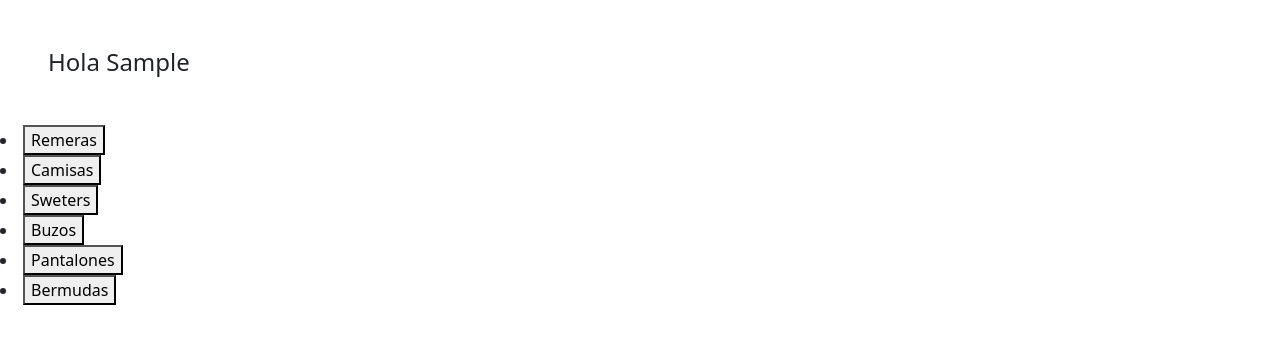
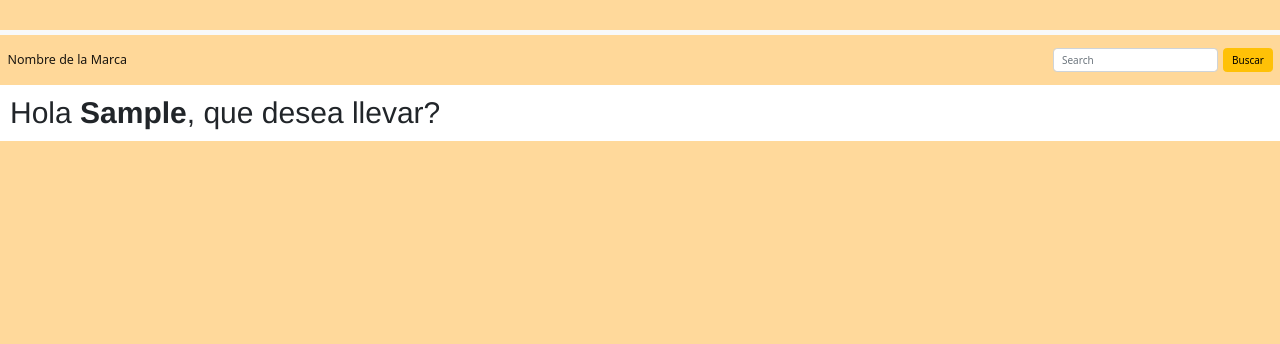
Before and after one commit to CrruzD/EntregaFinal-JS, a plain HTML site: page index.html in a window 1280 px wide. Both pictures are taken after typing "Sample" into the empty fields and a click on the button "Ingresar". Drawn offline with nearby package versions, Linux system fonts and the light colour scheme.

Commit message:
Agregué algunos estilos

```diff
--- a/index.html
+++ b/index.html
@@ -16,21 +16,33 @@
 </head>
 <body>
 
-     <div id="contenedorPedirDatos" class="d-flex">
-          <div id="IdDivPedirDatos" class="divPedirDatos m-5">
-               <h2>Identificate</h2>
+     <nav class="navbar navbar-light bg-light mt-5 mb-2">
+          <div class="container-fluid">
+            <a class="navbar-brand">Nombre de la Marca</a>
+            <form class="d-flex">
+              <input class="form-control me-2" type="search" placeholder="Search" aria-label="Search">
+              <button class="btn btn-warning" type="submit">Buscar</button>
+            </form>
+          </div>
+     </nav>
 
-          <form id="pedirDatos">
+     <div id="contenedorPedirDatos" class="d-flex ">
+          <div id="IdDivPedirDatos" class="divPedirDatos m-5 ">
+               <h2 class="tamañoFuente">Identificate</h2>
+
+          <form id="pedirDatos" class="tamañoFuente">
                <label class="datos form-label"></label>
                <input type="text" class="form-control m-3" id="datos">
                <div class="boton m-3">
-               <button type="submit" class="btn btn-primary" id="bIngresar">Ingresar</button>
+               <button type="submit" class="btn btn-dark " id="bIngresar">
+               <h2>Ingresar</h2>
+               </button>
           </form>
           </div>
      </div>
      </div>
 
-     <div id="divProductos" class="display-flex"></div>
+     <div id="divProductos" class="display-flex centrarBotones"></div>
 </body>
 <footer>
 
--- a/index.js
+++ b/index.js
@@ -1,5 +1,4 @@
 /* VARIABLES IDENTIFICACION */
-
 
 let contenedorPedirDatos;
 let fPedirDatos;
@@ -45,7 +44,7 @@ function asignarClaseDFlexNone(input){
 }
 
 function crearLabel(){
-     contenedorPedirDatos.innerHTML = `<h4 class="m-5">Hola ${iDatos.value}</4>`
+     contenedorPedirDatos.innerHTML = `<h4 class="m-3 tamañoFuente ">Hola <b> ${iDatos.value}</b>, que desea llevar? </4>`
 }
 
 function mostrarLista(){
@@ -65,7 +64,7 @@ function agregar(){
 
      for(const producto of productosId){
          let li = document.createElement("li")
-         li.innerHTML = `<button id="producto">${producto}</button>`
+         li.innerHTML = `<button class="tamañoFuente display-flex botones" id="producto">${producto}</button>`
          divProductos.appendChild(li)
      }
 
--- a/style.css
+++ b/style.css
@@ -1,3 +1,61 @@
-.display-flex{
+/************** Setear los valores por default **************/
+
+* {
+    box-sizing: border-box;
+    margin: 0;
+    padding: 0;
+}
+html {
+    font-size: 62.5%;
+    font-family:'DM Sans', sans-serif;
+    background-color: var(--color-fondo);
+}
+
+/************** Setear los valores por default **************/
+
+
+/************** Variables **************/
+
+:root {
+    --color-fondo: #ffd99b;
+    --color-navbar: #ffd899;
+    --familytext:
+}
+
+
+ .display-flex{
     display: none;
 }
+
+.tamañoFuente{
+    font-family: 'Franklin Gothic Medium', 'Arial Narrow', Arial, sans-serif;
+    font-size: 3rem;
+}
+.botones{
+    text-decoration: none;
+    height: 5rem;
+    font-size: 2rem;
+    font-family:'Times New Roman', Times, serif;
+    margin: 1rem;
+    border-radius: 15px;
+    background-color: var(--color-fondo);
+}
+
+.centrarBotones{
+    display: flex;
+    justify-content: center;
+    list-style:none;
+}
+
+
+.navbar{
+    height:5rem;
+    font-size: 3rem;
+
+}
+.container-fluid{
+    height:5rem;
+    background-color: var(--color-navbar);
+
+
+}
```
